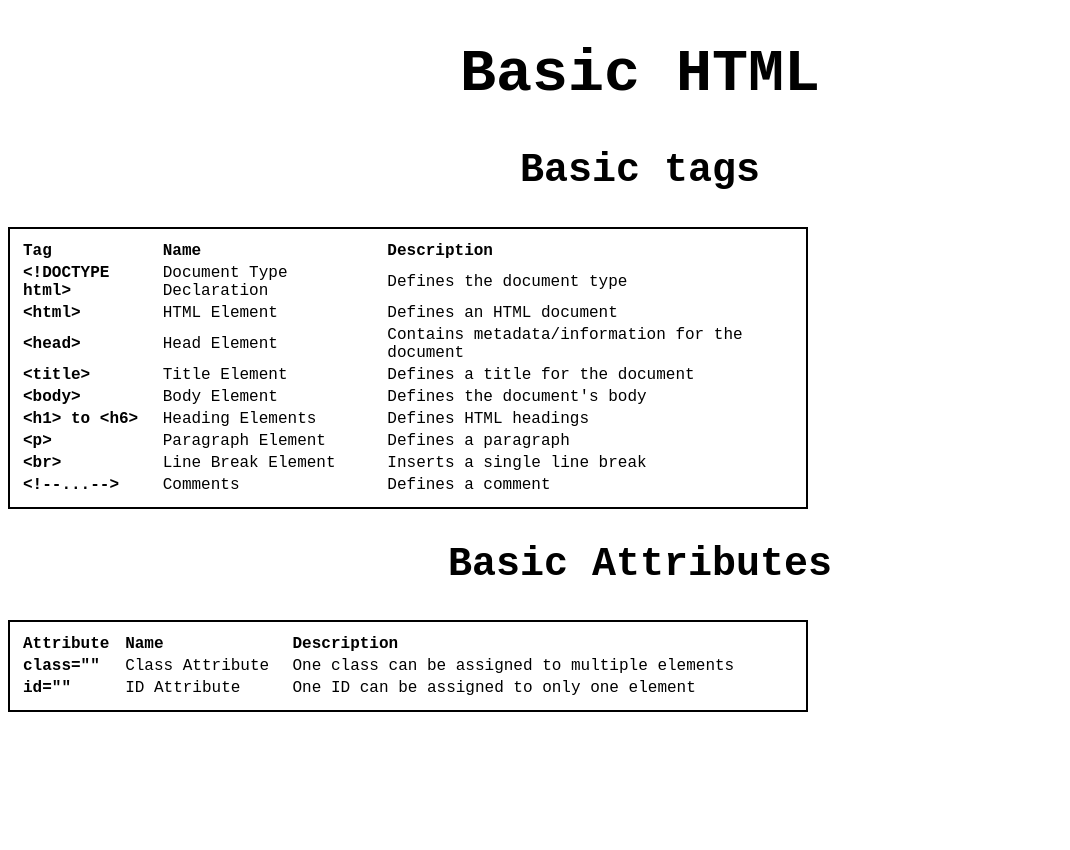
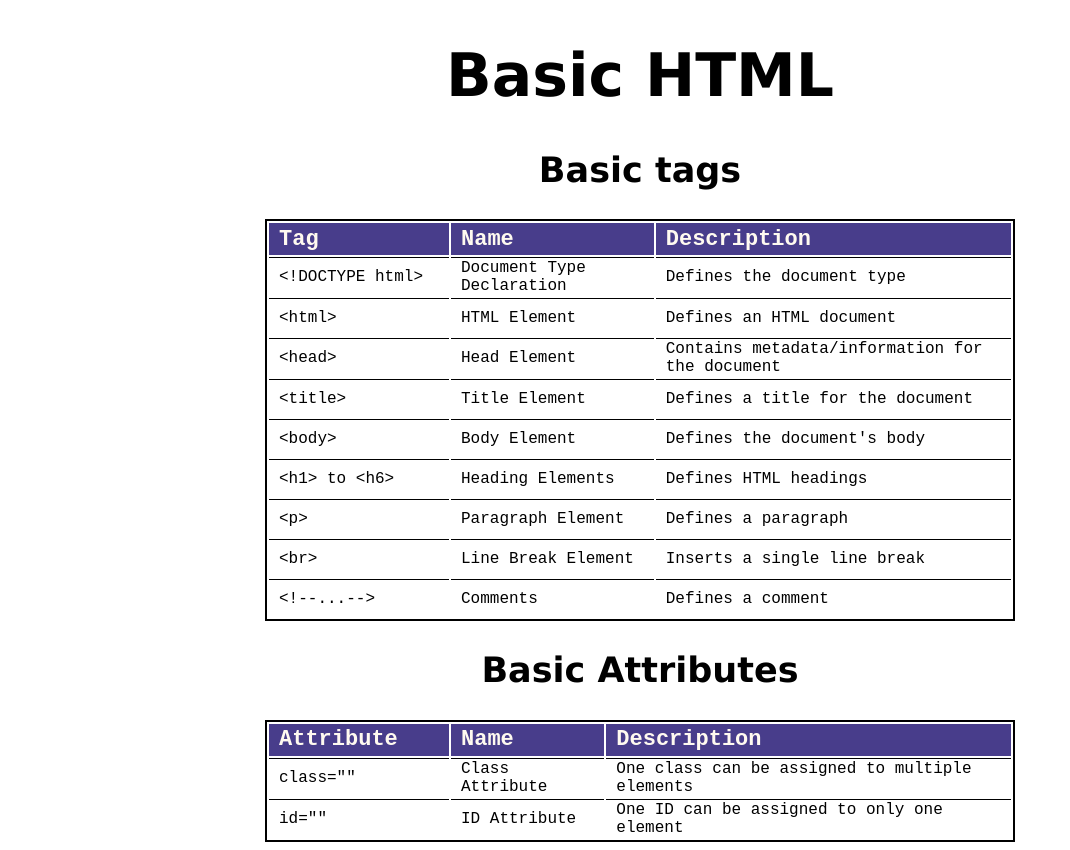
Before and after one commit to Radensuaso/html-cheatsheet, a plain HTML site: page index.html in a window 1280 px wide. Shown: the whole page, without its empty margins (0-1070 px from the left). Before the commit the page ends 800 px from the top, so only its background shows below. Drawn offline with Linux system fonts and the light colour scheme.

Commit message:
Adjusted the paddings and size of the cells. Added background color in the table head

```diff
--- a/index.html
+++ b/index.html
@@ -20,49 +20,49 @@
         </thead>
         <tbody>
             <tr>
-                <th>&lt;!DOCTYPE html&gt;</th>
+                <td class="tag">&lt;!DOCTYPE html&gt;</th>
                 <td>Document Type Declaration</td>
                 <td>Defines the document type</td>
             </tr>
             <tr>
-                <th>&lt;html&gt;</th>
+                <td class="tag">&lt;html&gt;</th>
                 <td>HTML Element</td>
                 <td>Defines an HTML document</td>
             </tr>
             <tr>
-                <th>&lt;head&gt;</th>
+                <td class="tag">&lt;head&gt;</th>
                 <td>Head Element</td>
                 <td>Contains metadata/information for the document
                 </td>
             </tr>
             <tr>
-                <th>&lt;title&gt;</th>
+                <td class="tag">&lt;title&gt;</th>
                 <td>Title Element</td>
                 <td>Defines a title for the document</td>
             </tr>
             </tr>
             <tr>
-                <th>&lt;body&gt;</th>
+                <td class="tag">&lt;body&gt;</th>
                 <td>Body Element</td>
                 <td>Defines the document's body</td>
             </tr>
             <tr>
-                <th>&lt;h1&gt; to &lt;h6&gt;</th>
+                <td class="tag">&lt;h1&gt; to &lt;h6&gt;</th>
                 <td>Heading Elements</td>
                 <td>Defines HTML headings</td>
             </tr>
             <tr>
-                <th>&lt;p&gt;</th>
+                <td class="tag">&lt;p&gt;</th>
                 <td>Paragraph Element</td>
                 <td>Defines a paragraph</td>
             </tr>
             <tr>
-                <th>&lt;br&gt;</th>
+                <td class="tag">&lt;br&gt;</th>
                 <td>Line Break Element</td>
                 <td>Inserts a single line break</td>
             </tr>
             <tr>
-                <th>&lt;!--...--&gt;</th>
+                <td class="tag">&lt;!--...--&gt;</th>
                 <td>Comments</td>
                 <td>Defines a comment</td>
             </tr>
@@ -79,12 +79,12 @@
         </thead>
         <tbody>
             <tr>
-                <th>class=""</th>
+                <td class="tag">class=""</th>
                 <td>Class Attribute</td>
                 <td>One class can be assigned to multiple elements</td>
             </tr>
             <tr>
-                <th>id=""</th>
+                <td class="tag">id=""</th>
                 <td>ID Attribute</td>
                 <td>One ID can be assigned to only one element</td>
             </tr>
--- a/styles.css
+++ b/styles.css
@@ -1,10 +1,10 @@
 body {
-    font-family: 'Courier New', Courier, monospace;
+
 }
 
 h1, h2 {
     text-align: center;
-    font-weight: bold;
+    font-family: Verdana, Geneva, Tahoma, sans-serif;
 }
 
 h1 {
@@ -12,12 +12,34 @@ h1 {
 }
 
 h2 {
-    font-size: 40px;
+    font-size: 35px;
 }
 
  table {
+    font-family: 'Courier New', Courier, monospace;
     border: 2px solid;
     text-align: left;
-    padding: 10px;
-    width: 800px;
+    width: 750px;
+    margin-left: auto;
+    margin-right: auto;
+    vertical-align: middle;
 }
+
+th {
+    font-size: 22px;
+    background-color: darkslateblue;
+    color: floralwhite;
+    padding-left: 10px;
+    height: 30px;
+}
+
+.tag {
+    width: 160px;
+}
+
+td {
+    border-top: 1px solid;
+    height: 35px;
+    padding-right: 10px;
+    padding-left: 10px;
+}
```
